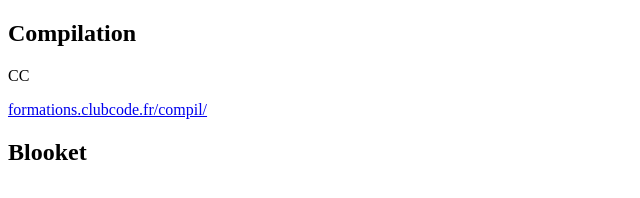
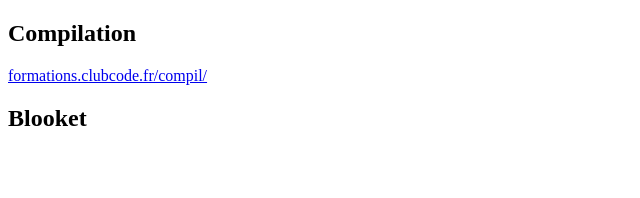
Before and after one commit to club-code/Formations, a website built with Vite: page Compilation/index.html in a window 1280 px wide. Shown: the whole page, without its empty margins (0-640 px from the left). Built offline with nearby package versions, Linux system fonts and the light colour scheme; what reveal.js would draw is missing.

Commit message:
remove cc

```diff
--- a/Compilation/index.html
+++ b/Compilation/index.html
@@ -10,7 +10,6 @@
       <div class="slides">
         <section>
           <h1>Compilation</h1>
-          <p>CC</p>
           <p><a href="https://formations.clubcode.fr/compil/">formations.clubcode.fr/compil/</a></p>
         </section>
         <section data-markdown="slides/intro.md" data-separator="^\r?\n---\r?\n$"></section>
```
